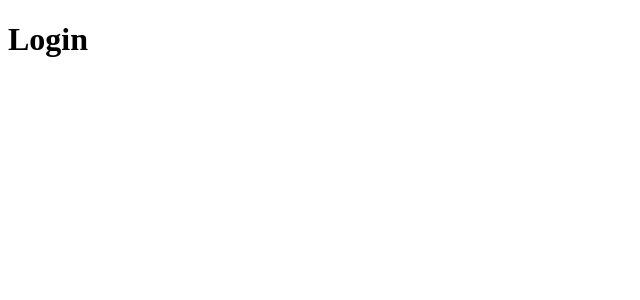
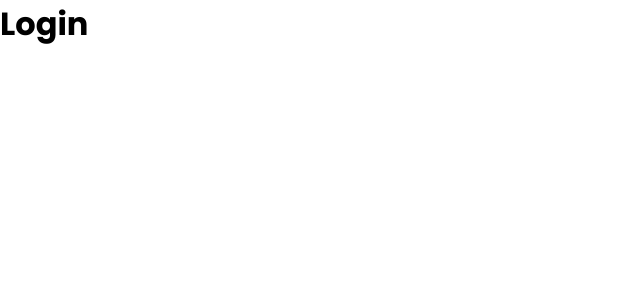
Before and after one commit to W-Carlos/FoodFleet-interface, a React (Vite) app: page / in a window 1280 px wide. Shown: the top 300 px of the page, without its empty margins (0-640 px from the left). Built offline with nearby package versions, Linux system fonts and the light colour scheme.

Commit message:
created globalStyles

```diff
--- a/index.html
+++ b/index.html
@@ -4,6 +4,9 @@
     <meta charset="UTF-8" />
     <link rel="icon" type="image/svg+xml" href="/vite.svg" />
     <meta name="viewport" content="width=device-width, initial-scale=1.0" />
+    <link rel="preconnect" href="https://fonts.googleapis.com">
+    <link rel="preconnect" href="https://fonts.gstatic.com" crossorigin>
+    <link href="https://fonts.googleapis.com/css2?family=Poppins:wght@300;400;500;600;700&display=swap" rel="stylesheet">
     <title>FoodFleet</title>
   </head>
   <body>
--- a/package.json
+++ b/package.json
@@ -10,7 +10,8 @@
   },
   "dependencies": {
     "react": "^18.2.0",
-    "react-dom": "^18.2.0"
+    "react-dom": "^18.2.0",
+    "styled-components": "^5.3.6"
   },
   "devDependencies": {
     "@types/react": "^18.0.27",
--- a/src/containers/Login/styles.jsx
+++ /dev/null
@@ -1,2 +0,0 @@
-/* -webkit-font-smoothing: antialiased;
-  -moz-osx-font-smoothing: grayscale;*/
--- a/src/main.jsx
+++ b/src/main.jsx
@@ -1,9 +1,11 @@
 import React from 'react'
 import Login from './containers/Login'
 import ReactDOM from 'react-dom/client'
+import GlobalStyles from './styles/globalStyles'
 
 ReactDOM.createRoot(document.getElementById('root')).render(
   <React.StrictMode>
-    <Login />
+    <GlobalStyles />
+      <Login />
   </React.StrictMode>
 )
--- /dev/null
+++ b/src/styles/globalStyles.jsx
@@ -0,0 +1,25 @@
+import { createGlobalStyle } from "styled-components";
+
+export default createGlobalStyle`
+
+    * {
+        margin: 0;
+        padding: 0;
+        box-sizing: border-box;
+        font-family: 'Poppins', sans-serif;
+        -webkit-font-smoothing: antialiased;
+        -moz-osx-font-smoothing: grayscale;
+    }
+
+    html {
+        font-size: 62.5%;
+        scroll-behavior: smooth;
+        overflow-y: auto;
+        overflow-x: hidden;
+    }
+
+    body {
+        font-size: 1.6rem;
+    }
+
+`
```
Also changed, not shown: 1 other file (tests, documents, lock files or other folders).
